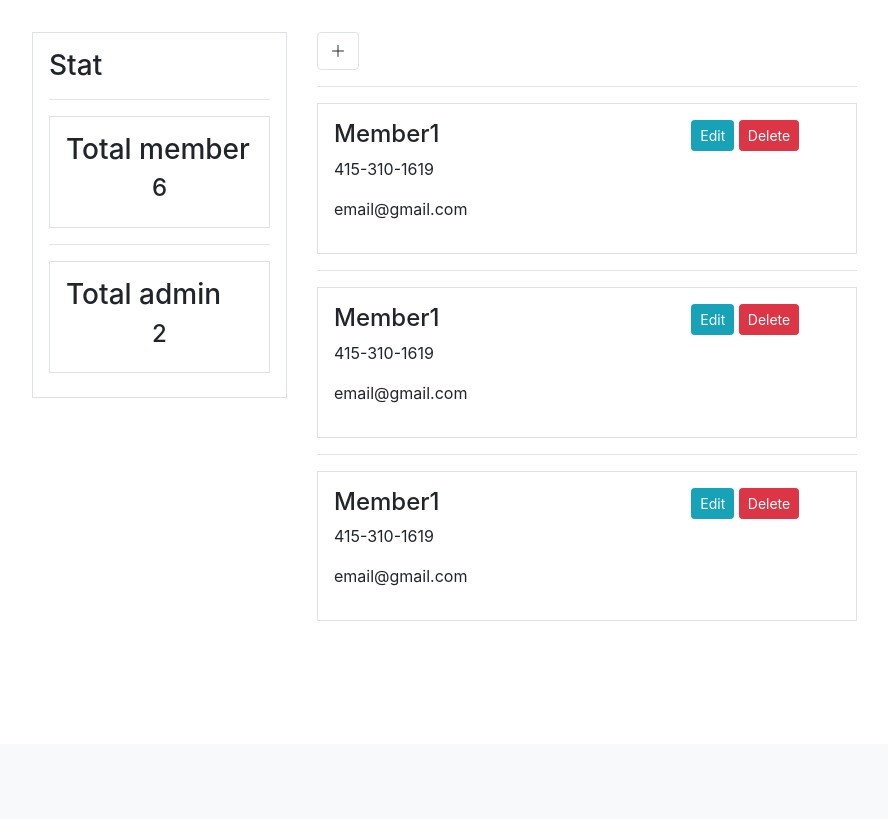
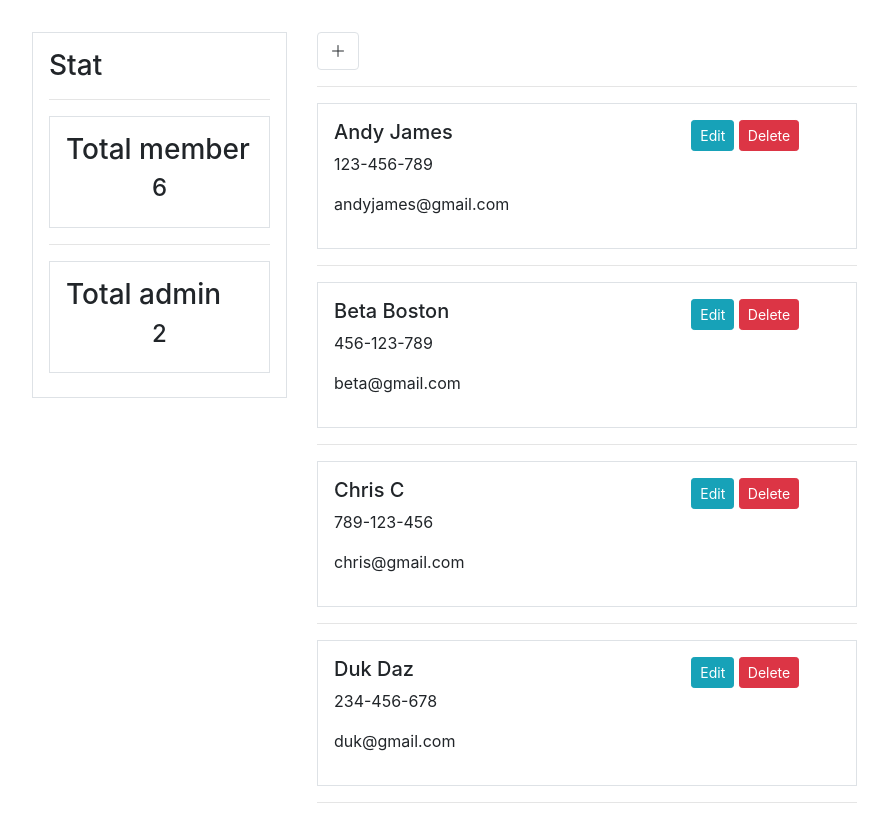
Before and after one commit to gavindang2911/team-member-management, a Django app: page / in a window 1280 px wide. Shown: the part 56-875 px from the top of the page, without its empty margins (53-941 px from the left). Before the commit the page ends 677 px from the top, so only its background shows below. Run offline with Django 3.2, Linux system fonts and the light colour scheme; data comes from the database, SQL or seed files in the repository; some libraries are stand-ins or nearby versions.

Commit message:
Displayed to the main page

```diff
--- a/membermanagementapp/templates/membermanagementapp/index.html
+++ b/membermanagementapp/templates/membermanagementapp/index.html
@@ -8,12 +8,13 @@
             <i class="bi bi-plus-lg"></i>
         </a>
         <hr>
+        {% for member in members %}
         <div class="border p-3">
             <div class="row">
                 <div class="col-md-8">
-                    <h4>Member1</h4>
-                    <p>415-310-1619</p>
-                    <p>email@gmail.com</p>
+                    <h5>{{ member.first_name }} {{ member.last_name }}</h5>
+                    <p>{{ member.phone_number }}</p>
+                    <p>{{ member.email }}</p>
                 </div>
                 <div class="col-md-4">
                     <a class="btn btn-info btn-sm" href="#">Edit</a>
@@ -22,32 +23,6 @@
             </div>
         </div>
         <hr>
-        <div class="border p-3">
-            <div class="row">
-                <div class="col-md-8">
-                    <h4>Member1</h4>
-                    <p>415-310-1619</p>
-                    <p>email@gmail.com</p>
-                </div>
-                <div class="col-md-4">
-                    <a class="btn btn-info btn-sm" href="#">Edit</a>
-                    <a class="btn btn-danger btn-sm" href="#">Delete</a>
-                </div>
-            </div>
-        </div>
-        <hr>
-        <div class="border p-3">
-            <div class="row">
-                <div class="col-md-8">
-                    <h4>Member1</h4>
-                    <p>415-310-1619</p>
-                    <p>email@gmail.com</p>
-                </div>
-                <div class="col-md-4">
-                    <a class="btn btn-info btn-sm" href="#">Edit</a>
-                    <a class="btn btn-danger btn-sm" href="#">Delete</a>
-                </div>
-            </div>
-        </div>
+        {% endfor %}
     </div>
 {% endblock %}
--- a/membermanagementapp/views.py
+++ b/membermanagementapp/views.py
@@ -1,9 +1,15 @@
 from django.shortcuts import render
 from django.http import HttpResponse
+from .models import Member
 
 # Create your views here.
 def index(request):
-    return render(request, 'membermanagementapp/index.html')
+    members = Member.objects.all()
+
+    context = {
+        'members': members
+    }
+    return render(request, 'membermanagementapp/index.html', context)
 
 def add_item(request):
     return render(request, 'membermanagementapp/addItem.html')
```
